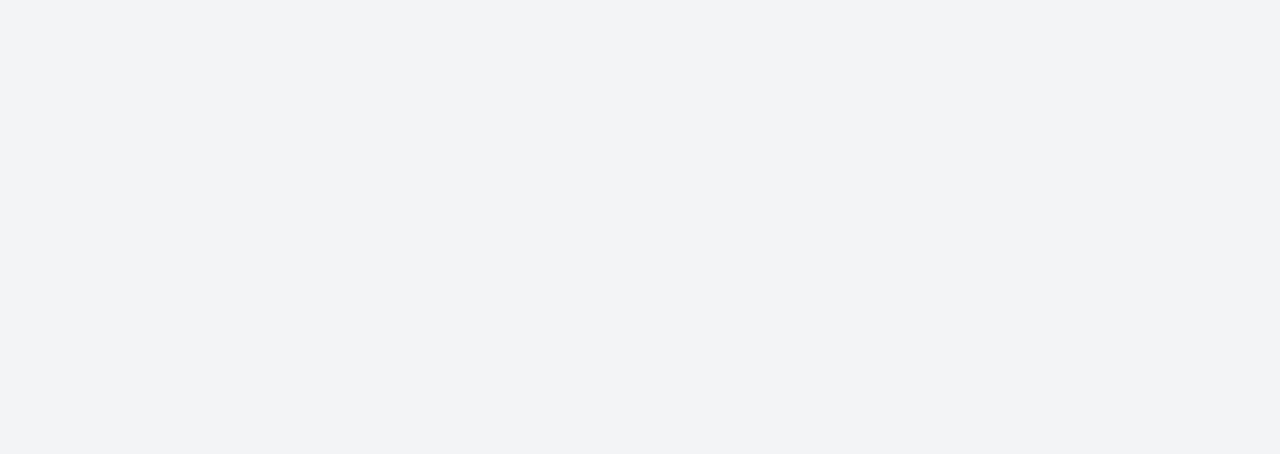
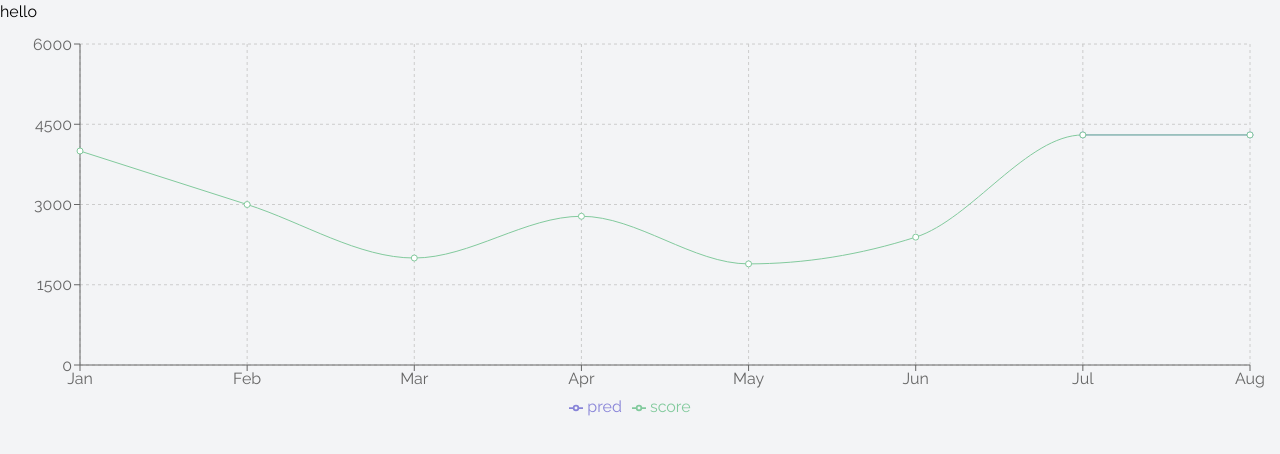
Before and after one commit to AnishG-git/Axxess2024, a React (Create React App) app in the folder frontend/: page /dashboard in a window 1280 px wide. Before the commit this address had no page. Shown: the top 454 px of the page. Built offline with nearby package versions, Linux system fonts and the light colour scheme.

Commit message:
dashboard commit

```diff
--- a/frontend/package.json
+++ b/frontend/package.json
@@ -10,6 +10,7 @@
     "react-dom": "^18.2.0",
     "react-router-dom": "^6.22.1",
     "react-scripts": "5.0.1",
+    "recharts": "^2.12.0",
     "web-vitals": "^2.1.4"
   },
   "scripts": {
--- a/frontend/src/App.js
+++ b/frontend/src/App.js
@@ -3,12 +3,14 @@ import React from "react";
 import { BrowserRouter as Router, Routes, Route } from "react-router-dom";
 import Homepage from "./pages/homepage";
 import Login from "./pages/login";
+import Dashboard from "./pages/dashboard";
 
 function App() {
   return (
     <Routes>
       <Route path="/" element={<Homepage />} />
       <Route path="/login" element={<Login />} />
+      <Route path="/dashboard" element={<Dashboard />} />
     </Routes>
   );
 }
--- /dev/null
+++ b/frontend/src/components/linechart.js
@@ -0,0 +1,24 @@
+import React from "react";
+import { Line } from "react-chartjs-2";
+function LineChart({ chartData }) {
+  return (
+    <div className="chart-container">
+      <h2 style={{ textAlign: "center" }}>Line Chart</h2>
+      <Line
+        data={chartData}
+        options={{
+          plugins: {
+            title: {
+              display: true,
+              text: "Users Gained between 2016-2020"
+            },
+            legend: {
+              display: false
+            }
+          }
+        }}
+      />
+    </div>
+  );
+}
+export default LineChart;
--- /dev/null
+++ b/frontend/src/components/navbar.js
@@ -0,0 +1,9 @@
+import React from 'react';
+
+const Navbar = () => {
+  return (
+    <div>hello</div>
+  );
+};
+
+export default Navbar;
--- /dev/null
+++ b/frontend/src/pages/Data.js
@@ -0,0 +1,32 @@
+export const Data = [
+    {
+      id: 1,
+      year: 2016,
+      userGain: 80000,
+      userLost: 823
+    },
+    {
+      id: 2,
+      year: 2017,
+      userGain: 45677,
+      userLost: 345
+    },
+    {
+      id: 3,
+      year: 2018,
+      userGain: 78888,
+      userLost: 555
+    },
+    {
+      id: 4,
+      year: 2019,
+      userGain: 90000,
+      userLost: 4555
+    },
+    {
+      id: 5,
+      year: 2020,
+      userGain: 4300,
+      userLost: 234
+    }
+  ];
--- /dev/null
+++ b/frontend/src/pages/acquisitions.js
@@ -0,0 +1,26 @@
+import Chart from 'chart.js/auto';
+
+(async function () {
+  const data = [
+    { year: 2010, count: 10 },
+    { year: 2011, count: 20 },
+    { year: 2012, count: 15 },
+    { year: 2013, count: 25 },
+    { year: 2014, count: 22 },
+    { year: 2015, count: 30 },
+    { year: 2016, count: 28 },
+  ];
+
+  new Chart(document.getElementById('acquisitions'), {
+    type: 'bar',
+    data: {
+      labels: data.map(row => row.year),
+      datasets: [
+        {
+          label: 'Acquisitions by year',
+          data: data.map(row => row.count),
+        },
+      ],
+    },
+  });
+})();
--- /dev/null
+++ b/frontend/src/pages/dashboard.js
@@ -0,0 +1,36 @@
+import React from 'react';
+import { LineChart, Line, XAxis, YAxis, CartesianGrid, Tooltip, Legend, ResponsiveContainer } from 'recharts';
+import Navbar from '../components/navbar'
+
+const sampleData = [
+  { name: 'Jan', score: 4000, pred: null },
+  { name: 'Feb', score: 3000, pred: null },
+  { name: 'Mar', score: 2000, pred: null },
+  { name: 'Apr', score: 2780, pred: null },
+  { name: 'May', score: 1890, pred: null },
+  { name: 'Jun', score: 2390, pred: null },
+  { name: 'Jul', score: 4300, pred: 4300 },
+  { name: 'Aug', score: 4300, pred: 4300 },
+];
+
+function Dashboard() {
+  return (
+
+    <div>
+      <Navbar />
+      <ResponsiveContainer width="100%" height={400}>
+        <LineChart data={sampleData} margin={{ top: 20, right: 30, left: 20, bottom: 5 }}>
+          <CartesianGrid strokeDasharray="3 3" />
+          <XAxis dataKey="name" />
+          <YAxis />
+          <Tooltip />
+          <Legend />
+          <Line type="monotone" dataKey="pred" stroke="#8884d8" activeDot={{ r: 8 }} connectNulls />
+          <Line type="monotone" dataKey="score" stroke="#82ca9d" connectNulls />
+        </LineChart>
+      </ResponsiveContainer>
+    </div>
+  );
+}
+
+export default Dashboard;
```
Also changed, not shown: 1 other file (tests, documents, lock files or other folders).
